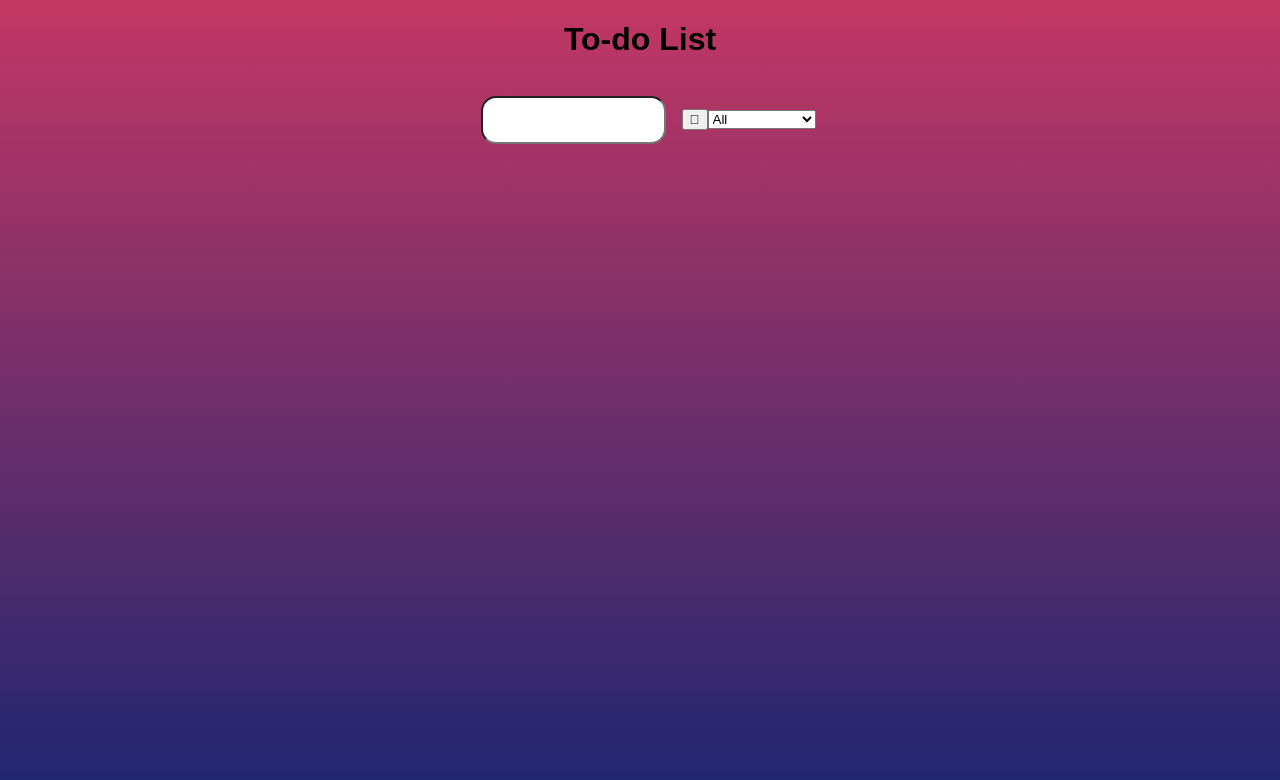
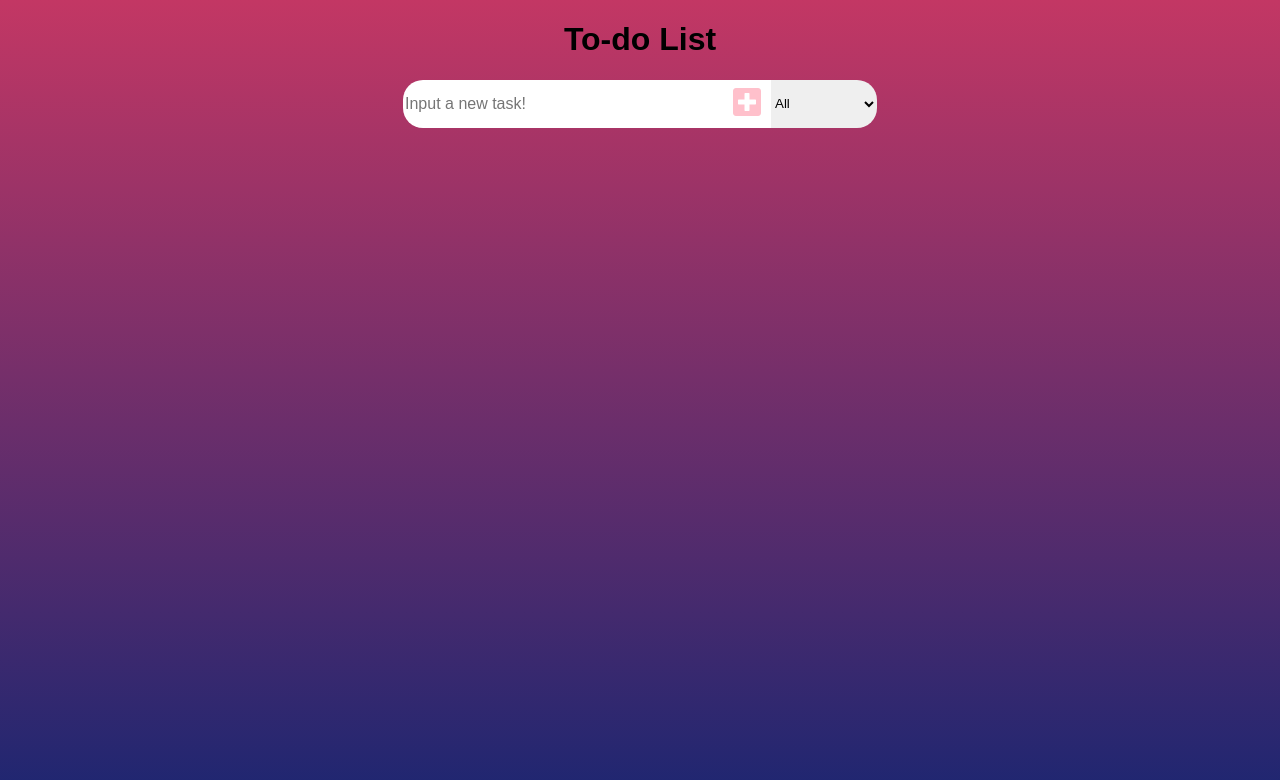
Before and after one commit to designer-rxk/todo-list, a React (Create React App) app: page / in a window 1280 px wide. Shown: the top 780 px of the page. Built offline with nearby package versions, Linux system fonts and the light colour scheme.

Commit message:
Done some CSS.

```diff
--- a/src/App.css
+++ b/src/App.css
@@ -1,8 +1,9 @@
-*, *::before, *::after{
+*{
   box-sizing: border-box;
-    font-family: Comfortaa,sans-serif;
+  font-family: Comfortaa, sans-serif;
+  box-sizing: border-box;
 }
-html,body{
+body{
   margin:0;
   padding:0;
 }
@@ -19,10 +20,82 @@ html,body{
   justify-content: center;
   align-items: center;
 }
+select,button{
+  border:none;
+  cursor: pointer;
+}
+input{
+  font-size: 2rem;
+  border: none;
+  background: white;
+}
+button{
+  font-size: 2rem;
+  border: none;
+  background: white;
+  color:pink
+}
+input:focus, button:focus,select:focus{
+  outline:none;
+}
+button:hover{
+  background:#ff6f47;
+}
 .todo-input{
+  height:3rem;
+  width:20rem;
+  border-top-left-radius: 20px;
+  border-bottom-left-radius: 20px;
+  font-size: 1rem;
+}
+.todo-button{
+  height:3rem;
+  width:3rem;
+}
+.filter-todo{
+  height:3rem;
+  border-top-right-radius: 20px;
+  border-bottom-right-radius: 20px;
+}
+.todo-container{
+  display: flex;
+  justify-content: center;
+  align-items: center;
+}
+.todo-list{
+  list-style: none;
+}
+.todo{
+  display: flex;
+  justify-content: center;
+  align-items: center;
   margin:1rem;
-    height:3rem;
+}
+.todo-item{
+  padding-left: 1rem;
+  padding-right: 1rem;
+  border-top-left-radius: 20px;
+  border-bottom-left-radius: 20px;
+  height:auto;
+  background: white;
+  color: black;
+  display: flex;
+  justify-content: center;
+  align-items: center;
+  min-height: 3rem;
+}
+.complete-btn{
+  display: flex;
+  justify-content: center;
+  align-items: center;
 
-    min-width: 10rem;
-    border-radius: 15px;
 }
+.trash-btn{
+  display: flex;
+  justify-content: center;
+  align-items: center;
+  height:auto;
+  border-top-right-radius: 20px;
+  border-bottom-right-radius: 20px;
+
+}
--- a/src/Components/Form.js
+++ b/src/Components/Form.js
@@ -16,17 +16,17 @@ function Form({inputText, setInputText, todos, setTodos, setStatus}) {
   }
   return (
     <div>
-      <form>
+      <form className={"Form"}>
           <div className={"input-button"}>
-            <input value={inputText} onChange={inputTextHandler} type="text" className="todo-input" />
+            <input value={inputText} onChange={inputTextHandler} type="text" className="todo-input" placeholder={"Input a new task!"}/>
             <button onClick={submitTodoHandler} className="todo-button" type="submit">
                 <i className="fas fa-plus-square"></i>
             </button>
               <div className="select">
               <select onChange={filterHandler} name="todos" className="filter-todo">
-                <option value="all">All</option>
-                <option value="completed">Completed</option>
-                <option value="uncompleted">Not completed</option>
+                    <option value="all">All</option>
+                    <option value="completed">Completed</option>
+                    <option value="uncompleted">Not completed</option>
               </select>
           </div>
         </div>
```
Lines whose indentation alone changed are shown as unchanged.
